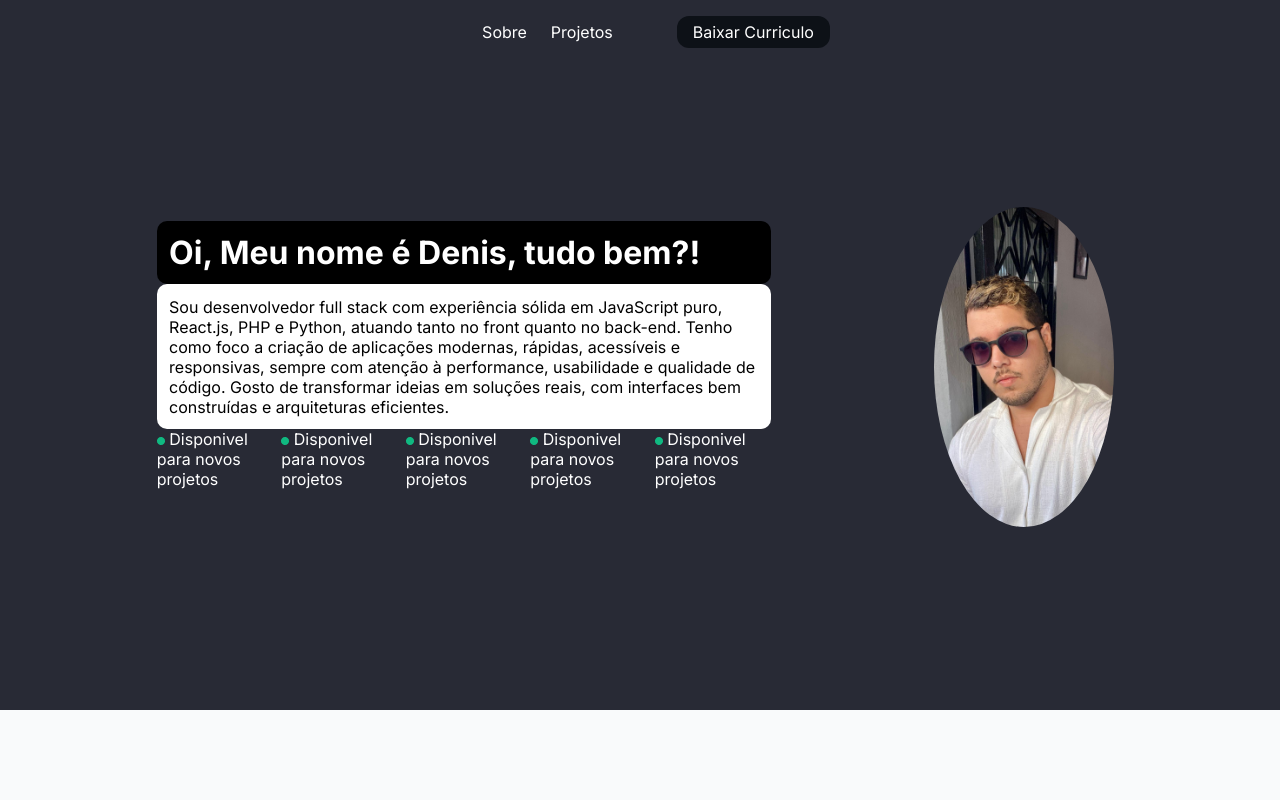
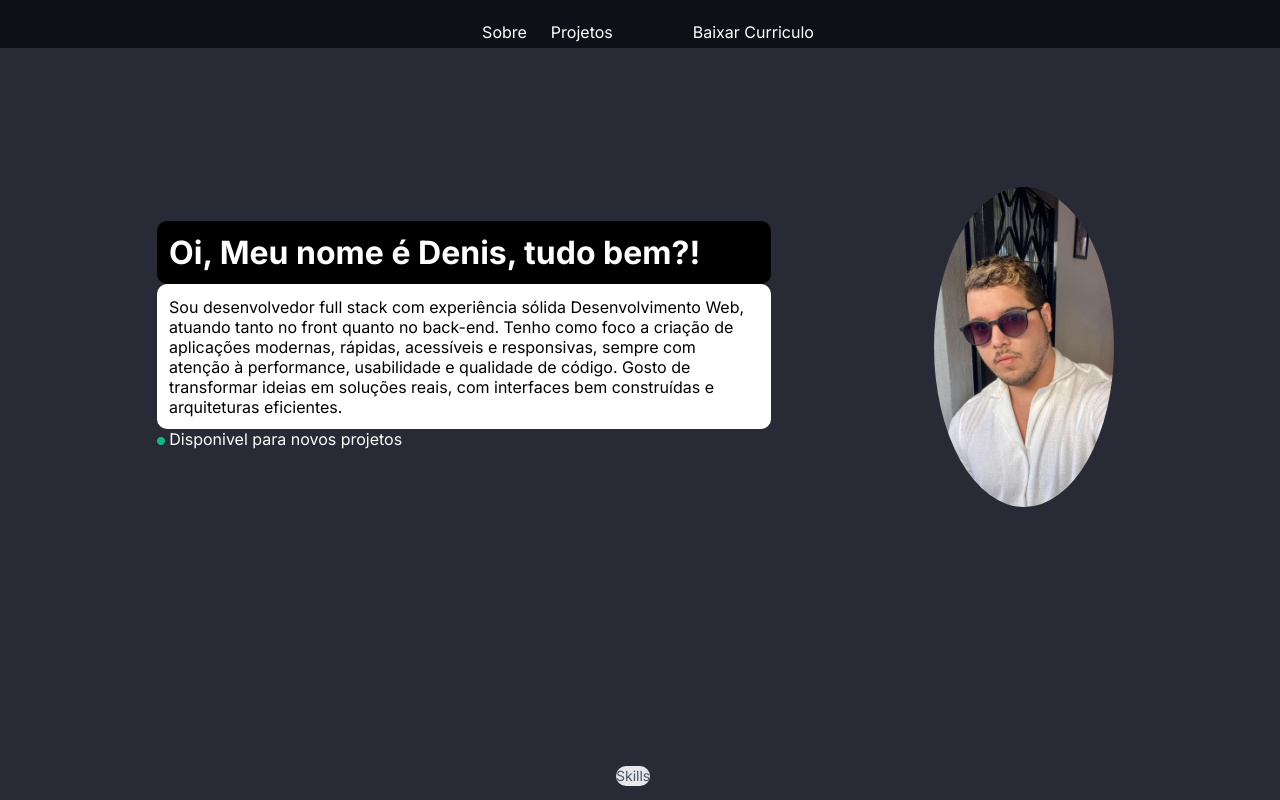
Before and after one commit to DenyCodes/port-react, a React (Create React App) app: page / in a window 1280 px wide. Shown: the top 800 px of the page. Built offline with nearby package versions, Linux system fonts and the light colour scheme; some icons are missing.

Commit message:
about hidden

```diff
--- a/src/App.tsx
+++ b/src/App.tsx
@@ -25,7 +25,6 @@ function App() {
       <EstiloGlobal />
       <Header trocaTema={trocaTema} />
       <Hero />
-      <Sobre />
       <Skill />
       <Projects />
       <Avaliacao />
--- a/src/containers/Header/styles.ts
+++ b/src/containers/Header/styles.ts
@@ -1,7 +1,7 @@
 import styled from 'styled-components'
 
 export const Navbar = styled.div`
-  background-color: ${(props) => props.theme.corPrincipal};
+  background-color: ${(props) => props.theme.corFundoHeader};
   padding-top: 16px;
   margin-top: 0;
   justify-content: space-between;
@@ -31,7 +31,7 @@ export const Li = styled.li`
   align-items: center;
   gap: 24px;
   margin-left: 32px;
-  background-color: ${(props) => props.theme.corPrincipal};
+  // background-color: ${(props) => props.theme.corPrincipal};
   a {
     width: 45px;
     color: ${(props) => props.theme.corSecundaria};
--- a/src/containers/Hero/index.tsx
+++ b/src/containers/Hero/index.tsx
@@ -23,13 +23,12 @@ const Hero = () => (
             color: 'black'
           }}
         >
-          Sou desenvolvedor full stack com experiência sólida em JavaScript
-          puro, React.js, PHP e Python, atuando tanto no front quanto no
-          back-end. Tenho como foco a criação de aplicações modernas, rápidas,
-          acessíveis e responsivas, sempre com atenção à performance,
-          usabilidade e qualidade de código. Gosto de transformar ideias em
-          soluções reais, com interfaces bem construídas e arquiteturas
-          eficientes.
+          Sou desenvolvedor full stack com experiência sólida Desenvolvimento
+          Web, atuando tanto no front quanto no back-end. Tenho como foco a
+          criação de aplicações modernas, rápidas, acessíveis e responsivas,
+          sempre com atenção à performance, usabilidade e qualidade de código.
+          Gosto de transformar ideias em soluções reais, com interfaces bem
+          construídas e arquiteturas eficientes.
         </p>
         <Disponivel>
           <Task />
@@ -48,7 +47,7 @@ export default Hero
 export const Task = () => {
   return (
     <>
-      {[1, 2, 3, 4, 5].map((item) => (
+      {[1].map((item) => (
         <div key={item}>
           <img src={icondot} title="Disponivel" /> Disponivel para novos
           projetos{' '}
--- a/src/themes/dark.ts
+++ b/src/themes/dark.ts
@@ -11,7 +11,8 @@ const temaDark = {
   corFundoCard: '#374151',
   corFundoTitulo: '#374151',
   corDesc: '#D1D5DB',
-  corFundocurious: '#282a35'
+  corFundocurious: '#282a35',
+  corFundoHeader: '#fff'
 }
 
 export default temaDark
@@ -29,4 +30,5 @@ export type Theme = {
   corPerfil: string
   corFundoTitulo: string
   corDesc: string
+  corFundoHeader: string
 }
--- a/src/themes/light.ts
+++ b/src/themes/light.ts
@@ -11,7 +11,8 @@ const temaLight = {
   corFundoCard: '#ffffff',
   corFundoTitulo: '#000',
   corFundocurious: '#ffffff',
-  corDesc: '#fff'
+  corDesc: '#fff',
+  corFundoHeader: '#0d1117'
 }
 
 export default temaLight
```
